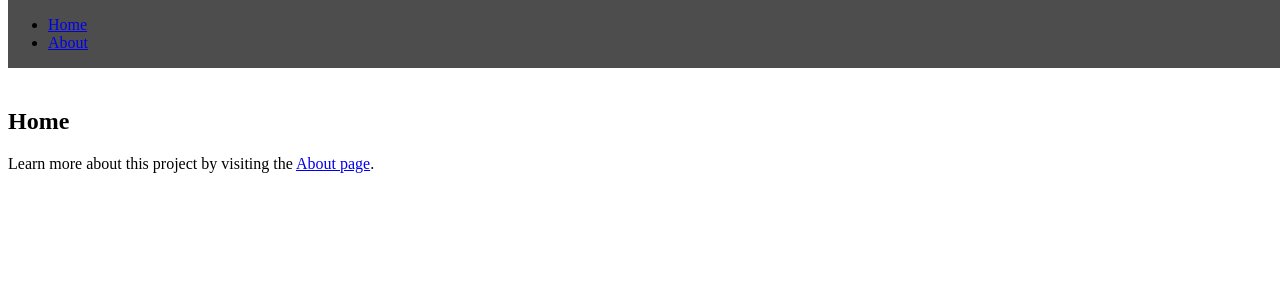
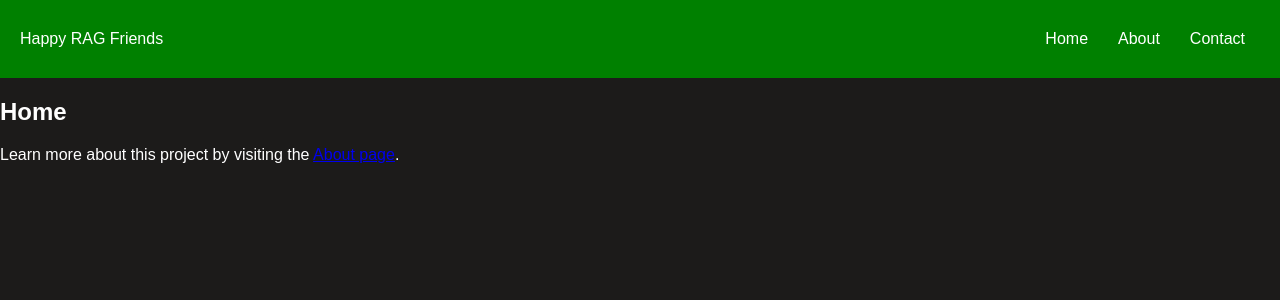
Before and after one commit to J-sephB-lt-n/happy-language-friends, a Flask app: page / in a window 1280 px wide. Shown: the top 300 px of the page. Run offline with Flask 3, Linux system fonts and the light colour scheme; parts of the project's set-up code (start-up, migrations or seed data) failed here and were passed over.

Commit message:
feat(styles.css-base.html): navbar looks like not a piece of rubbish for the first time

```diff
--- a/happy_rag_friends/static/styles.css
+++ b/happy_rag_friends/static/styles.css
@@ -1,18 +1,43 @@
 /*colour palette */
 :root {
-  --black: #000000;
-  --dark-grey: #4d4d4d;
-  --white: #ffffff;
+  --dark-grey: #1c1b1a;
+  --orange: #e3822d;
 }
 
 body {
-  padding-top: 5rem;
+  margin: 0;
+  font-family: Arial, sans-serif;
+  background: var(--dark-grey);
+  color: white;
 }
 
-#navbar {
-  background: var(--dark-grey);
-  position: fixed;
-  top: 0px;
-  width: 100%;
-  z-index: 999;
+.navbar {
+  display: flex;
+  justify-content: space-between;
+  align-items: center;
+  background-color: green;
+  padding: 14px 20px;
 }
+
+.navbar a {
+  color: white;
+  text-decoration: none;
+  padding: 10px 15px;
+}
+
+.navbar a:hover {
+  background-color: #4caf50;
+  color: black;
+}
+
+.navbar .logo {
+  flex: 1;
+}
+
+.navbar .menu {
+  display: flex;
+}
+
+.navbar.responsive .menu {
+  display: block;
+}
--- a/happy_rag_friends/templates/base.html
+++ b/happy_rag_friends/templates/base.html
@@ -1,16 +1,27 @@
 <!DOCTYPE html>
 <html lang="en">
 <head>
-  <title>Message Board - {% block title %}{% endblock title %}</title>
+    <meta charset="UTF-8">
+    <meta name="viewport" content="width=device-width, initial-scale=1.0">
+  <title>Happy RAG Friends - {% block title %}{% endblock title %}</title>
   <link rel="stylesheet" href="{{ url_for('static', filename='styles.css') }}">
 </head>
 <body>
-  <nav id="navbar">
-    <ul>
-      <li><a href="{{ url_for('routes.home') }}">Home</a></li>
-      <li><a href="{{ url_for('routes.about') }}">About</a></li>
-    </ul>
-  </nav>
+  <div class="navbar">
+    <p href="#" class="logo">Happy RAG Friends</p>
+    <div class="menu">
+      <a href="#">Home</a>
+      <a href="#">About</a>
+      <a href="#">Contact</a>
+    </div>
+    <!--  <div id="navbar-links">-->
+    <!--  <ul>-->
+    <!--    <li><a href="{{ url_for('routes.home') }}">Home</a></li>-->
+    <!--    <li><a href="{{ url_for('routes.about') }}">About</a></li>-->
+    <!--  </ul>-->
+    <!--  </div>-->
+    <!--</nav>-->
+  </div>
   <!--{% include("components/navbar.html") %}-->
 <section>
   <header>
```
